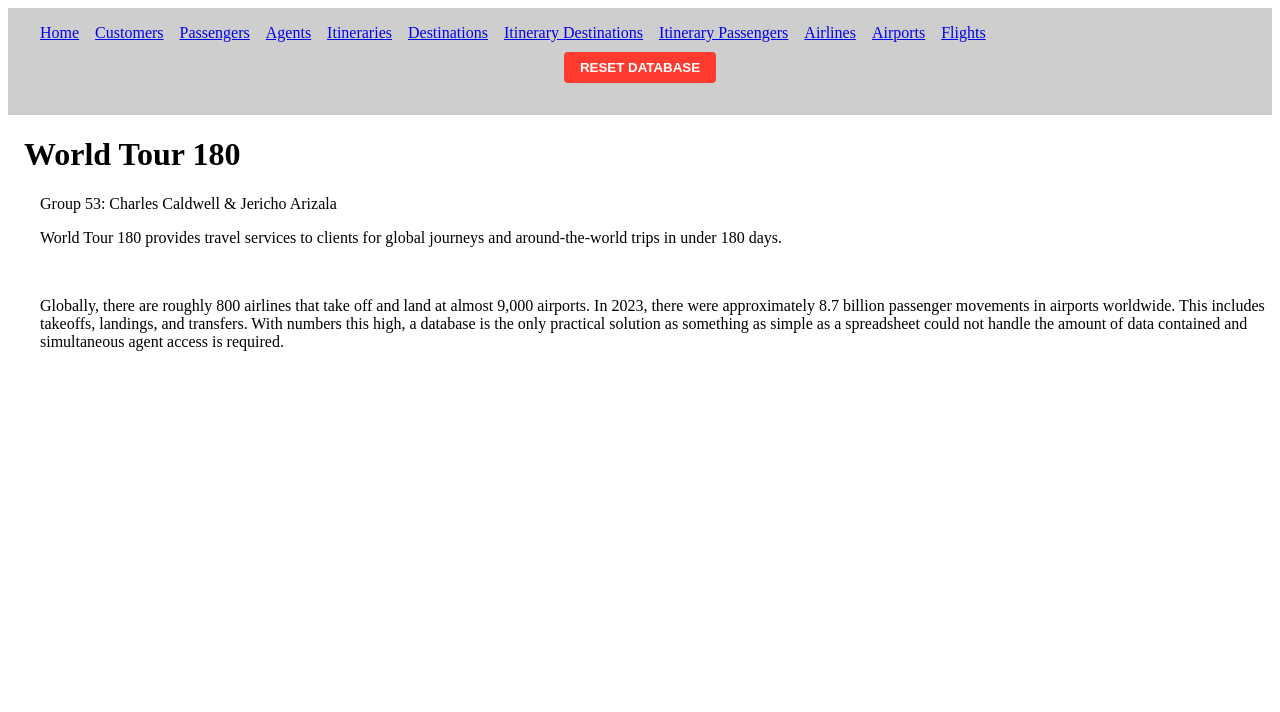
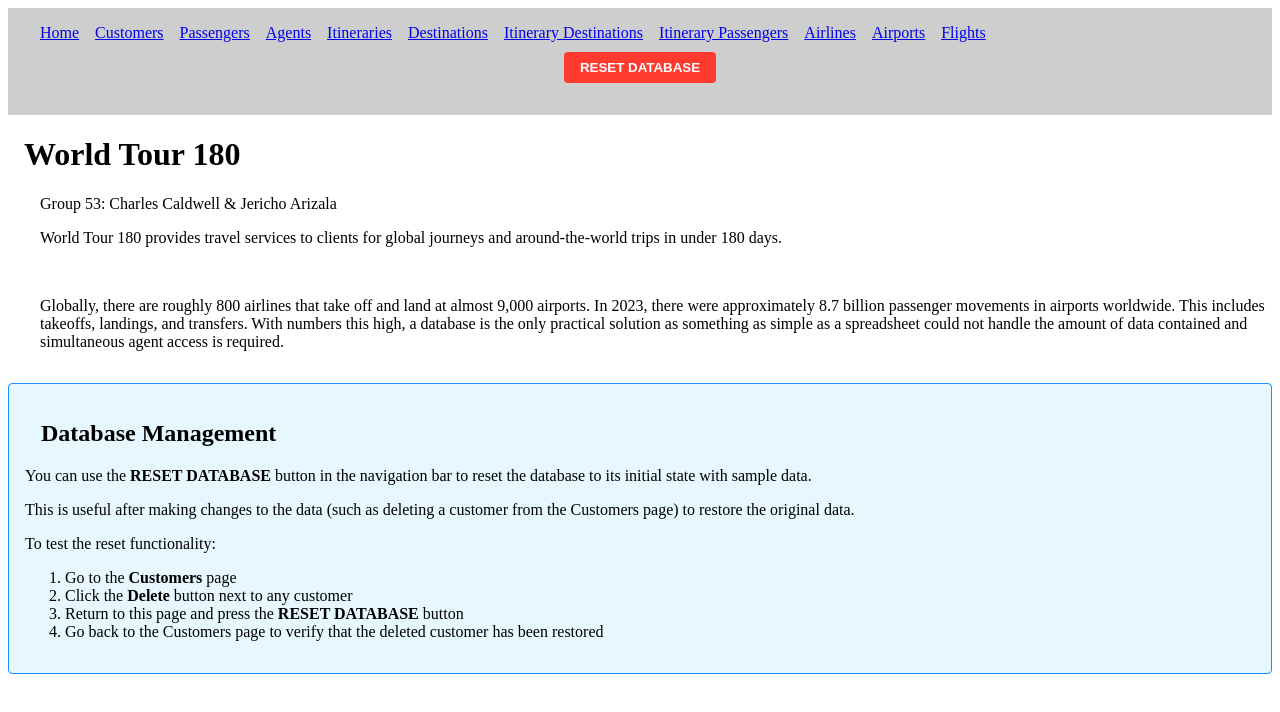
Before and after one commit to earthlydev/World-Tour-180, a React (Vite) app in the folder frontend/: page / in a window 1280 px wide. Shown: the top 712 px of the page. Built offline with nearby package versions, Linux system fonts and the light colour scheme.

Commit message:
Add files via upload

```diff
--- a/frontend/src/pages/Home.jsx
+++ b/frontend/src/pages/Home.jsx
@@ -4,10 +4,25 @@ function Home() {
             <h1>World Tour 180</h1>
             <div className="homepageDescription">
                 <p>Group 53: Charles Caldwell & Jericho Arizala</p>
-	    	<p>World Tour 180 provides travel services to clients for global journeys and around-the-world trips in under 180 days.</p>
-	    	<br/>
-	    	<p>Globally, there are roughly 800 airlines that take off and land at almost 9,000 airports. In 2023, there were approximately 8.7 billion passenger movements in airports worldwide. This includes takeoffs, landings, and transfers. With numbers this high, a database is the only practical solution as something as simple as a spreadsheet could not handle the amount of data contained and simultaneous agent access is required.</p>
+                <p>World Tour 180 provides travel services to clients for global journeys and around-the-world trips in under 180 days.</p>
+                <br/>
+                <p>Globally, there are roughly 800 airlines that take off and land at almost 9,000 airports. In 2023, there were approximately 8.7 billion passenger movements in airports worldwide. This includes takeoffs, landings, and transfers. With numbers this high, a database is the only practical solution as something as simple as a spreadsheet could not handle the amount of data contained and simultaneous agent access is required.</p>
+            </div>
+
+            <div style={{ marginTop: '2rem', padding: '1rem', backgroundColor: '#e6f7ff', borderRadius: '4px', border: '1px solid #1890ff' }}>
+                <h2>Database Management</h2>
+                <p>You can use the <strong>RESET DATABASE</strong> button in the navigation bar to reset the database to its initial state with sample data.</p>
+                <p>This is useful after making changes to the data (such as deleting a customer from the Customers page) to restore the original data.</p>
+                <p>To test the reset functionality:</p>
+                <ol>
+                    <li>Go to the <strong>Customers</strong> page</li>
+                    <li>Click the <strong>Delete</strong> button next to any customer</li>
+                    <li>Return to this page and press the <strong>RESET DATABASE</strong> button</li>
+                    <li>Go back to the Customers page to verify that the deleted customer has been restored</li>
+                </ol>
             </div>
         </>
     )
-} export default Home;
+}
+
+export default Home;
```
